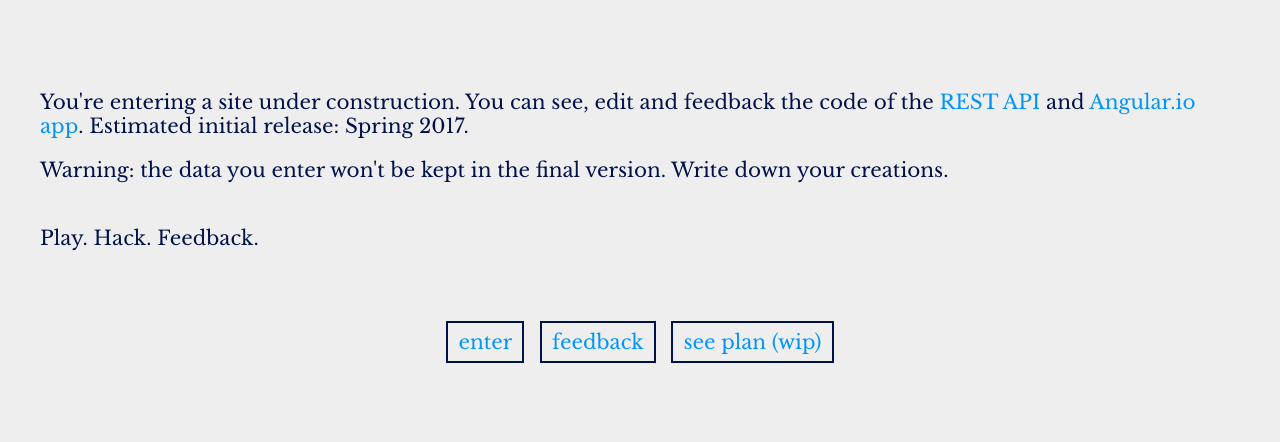
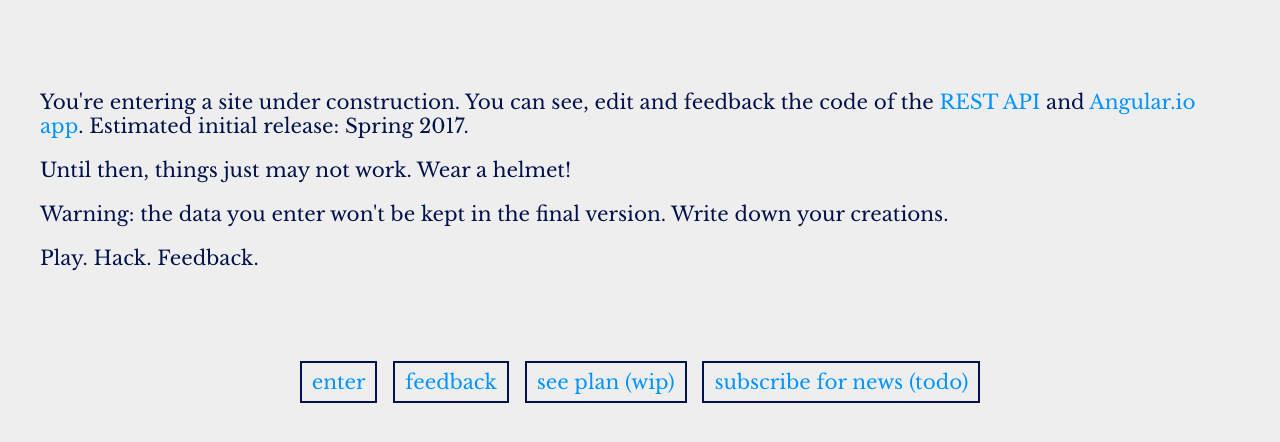
Before and after one commit to ditup/ditup-static, a plain HTML site: page test.html in a window 1280 px wide. Drawn offline with Linux system fonts and the light colour scheme.

Commit message:
improved test.html

```diff
--- a/test.html
+++ b/test.html
@@ -92,15 +92,18 @@
       <a href="https://github.com/ditup/ditapp-ng" target="_blank">Angular.io app</a>.
       Estimated initial release: Spring 2017.</p>
     <p>
+    <p>Until then, things just may not work. Wear a helmet!</p>
       Warning: the data you enter won't be kept in the final version. Write down your creations.
     </p>
-    <br>
-    Play. Hack. Feedback.
+    <p>
+      Play. Hack. Feedback.
+    </p>
   </div>
   <div class="main-buttons">
     <a class="button" href="http://dev.ditup.org">enter</a>
     <a class="button" target="_blank" href="https://piratenpad.de/p/ditup">feedback</a>
     <a class="button" disabled>see plan (wip)</a>
+    <a class="button" disabled>subscribe for news (todo)</a>
   </div>
   <div style="height:50px;"></div>
 </div>
```
